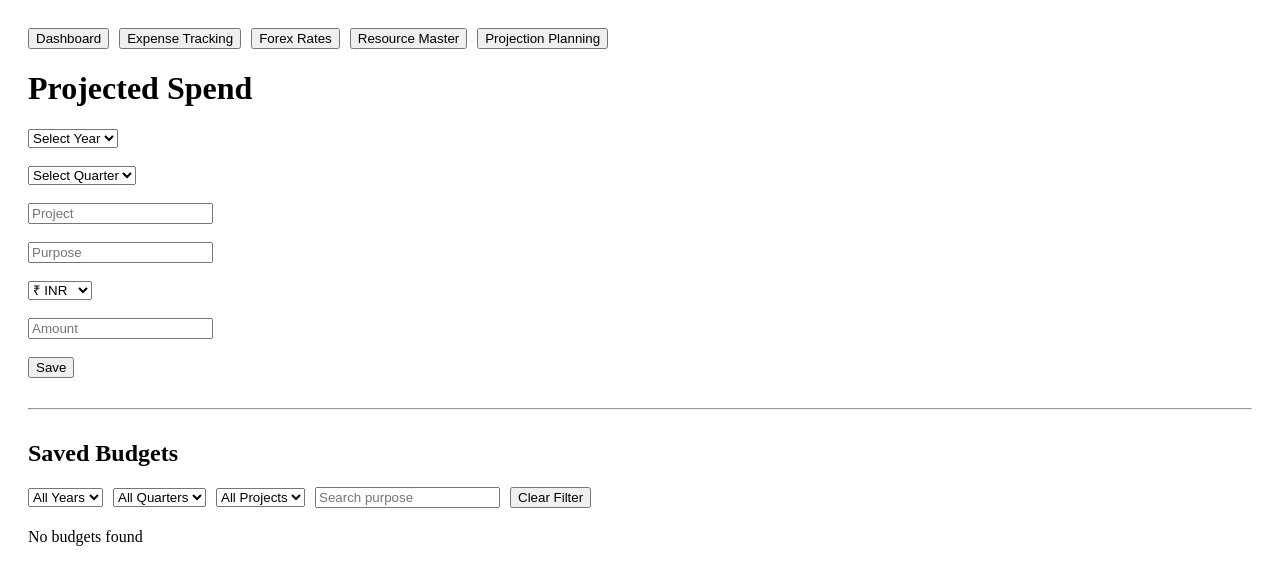
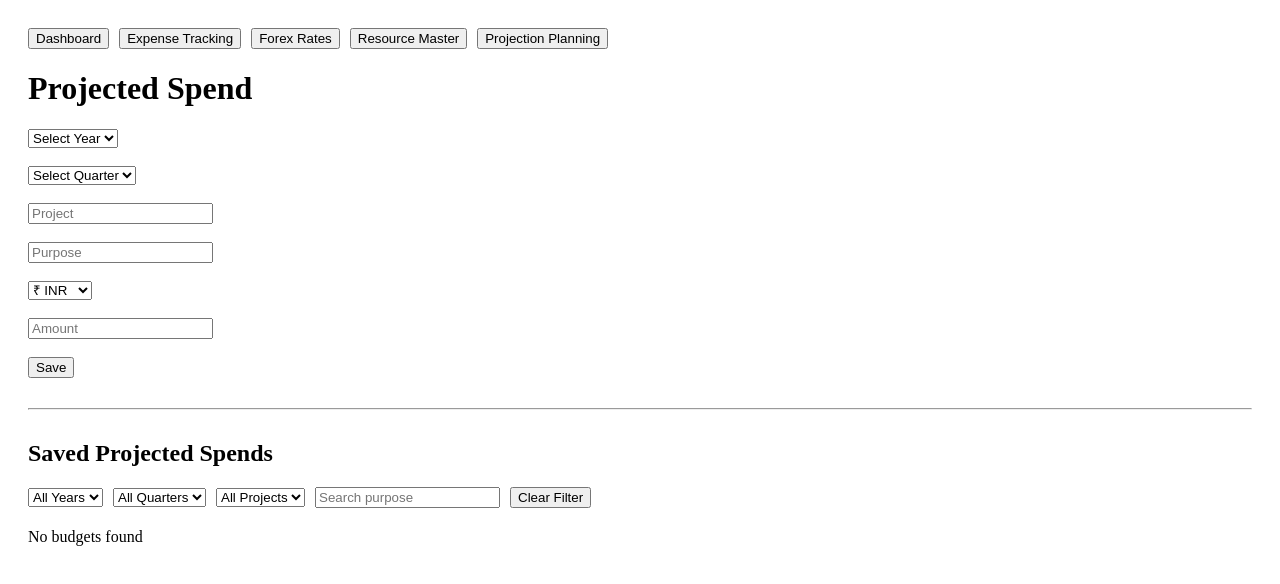
Before and after one commit to pinaki-GH/budget-tracker, a Next.js app: page /add-budget in a window 1280 px wide. Shown: the top 584 px of the page. Built offline with nearby package versions, Linux system fonts and the light colour scheme.

Commit message:
Update page.js

```diff
--- a/app/add-budget/page.js
+++ b/app/add-budget/page.js
@@ -275,7 +275,7 @@ export default function AddBudget() {
       <hr style={{ margin: '30px 0' }} />
 
       <h2>
-        Saved Budgets
+        Saved Projected Spends
         {budgetTotalsText &&
           ` (${budgetTotalsText})`}
       </h2>
```
